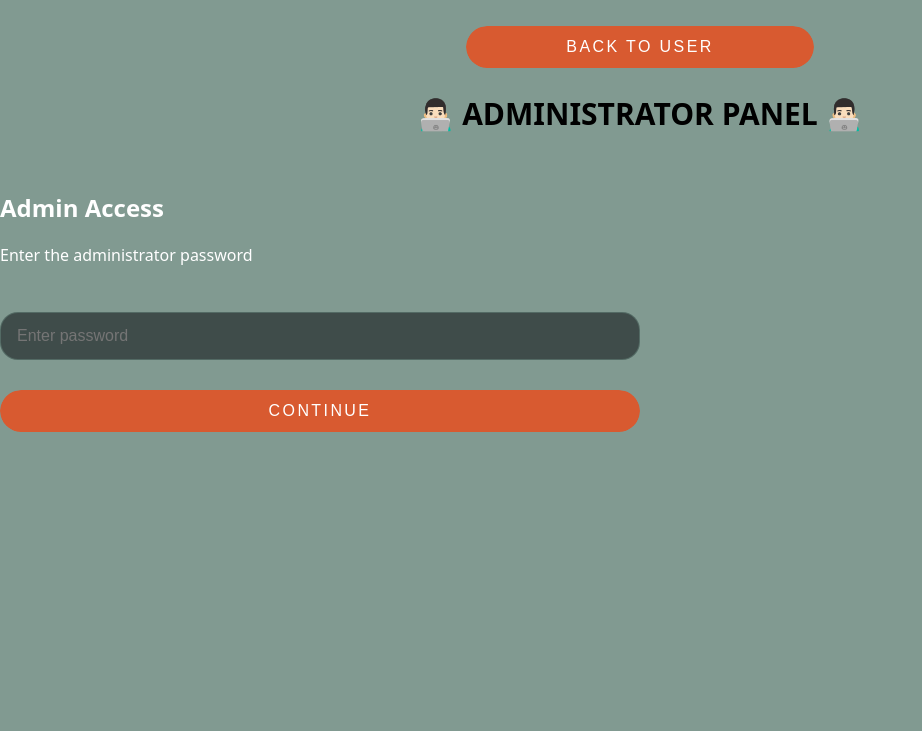
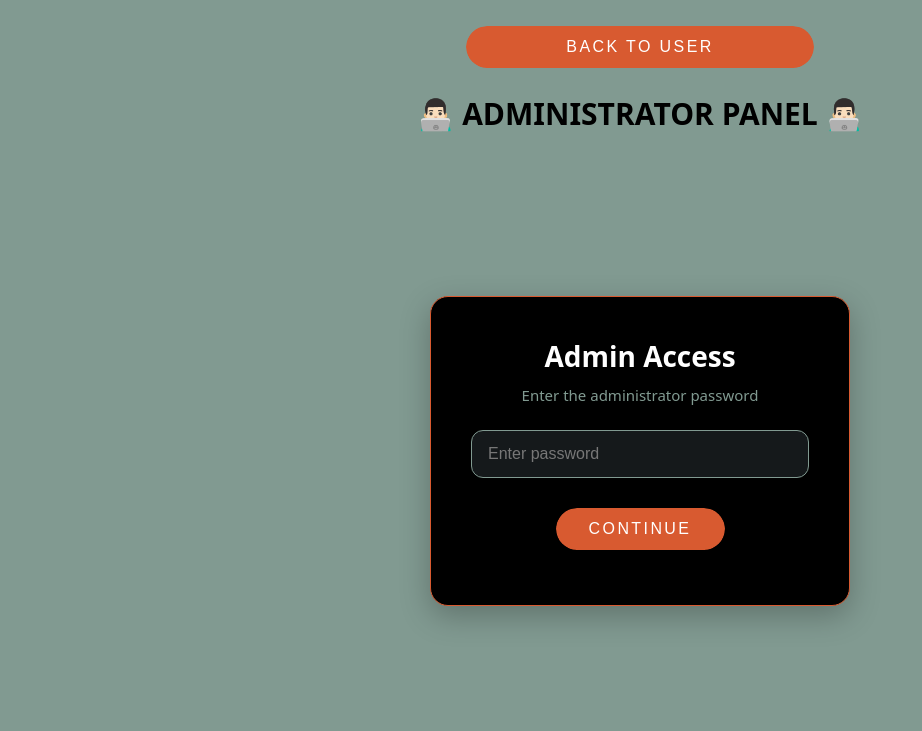
Before and after one commit to ak-junior3339/ParkX-Next-Generation-Smart-Parking-v2, a FastAPI app: page /admincontent in a window 1280 px wide. Shown: the part 237-968 px from the top of the page, without its empty margins (0-922 px from the left). Before the commit the page ends 669 px from the top, so only its background shows below. Run offline with FastAPI, Linux system fonts and the light colour scheme.

Commit message:
Adding css to admin login

```diff
--- a/static/style.css
+++ b/static/style.css
@@ -542,3 +542,107 @@ select {
 
     line-height: 1;
 }
+
+
+.admin-login {
+    min-height: 70vh;
+    display: flex;
+    justify-content: center;
+    align-items: center;
+    padding: 30px;
+}
+
+.login-card {
+    width: 100%;
+    max-width: 420px;
+
+    padding: 40px;
+
+    background: #000000;
+
+    border: 1px solid #D85A30;
+    border-radius: 18px;
+
+    text-align: center;
+
+    box-shadow:
+        0 10px 30px rgba(0, 0, 0, 0.25);
+
+    animation: loginFadeIn 0.5s ease;
+}
+
+.login-card h2 {
+    margin: 0 0 10px;
+
+    font-size: 28px;
+    font-weight: 800;
+
+    color: #ffffff;
+}
+
+.login-card p {
+    margin: 0 0 25px;
+
+    color: #819A91;
+    font-size: 15px;
+}
+
+#adminPassword {
+    width: 100%;
+
+    padding: 14px 16px;
+
+    margin: 0;
+
+    border: 1px solid #819A91;
+    border-radius: 12px;
+
+    background: #15191b;
+
+    color: #ffffff;
+
+    font-size: 16px;
+
+    outline: none;
+
+    box-sizing: border-box;
+
+    transition:
+        border-color 0.2s ease,
+        box-shadow 0.2s ease;
+}
+
+#adminPassword::placeholder {
+    color: #777777;
+}
+
+#adminPassword:focus {
+    border-color: #D85A30;
+
+    box-shadow:
+        0 0 0 3px rgba(216, 90, 48, 0.15);
+}
+
+#loginError {
+    margin-top: 15px;
+    margin-bottom: 0;
+
+    color: #ff6b6b;
+
+    font-size: 14px;
+    font-weight: 600;
+}
+
+@keyframes loginFadeIn {
+
+    from {
+        opacity: 0;
+        transform: translateY(15px);
+    }
+
+    to {
+        opacity: 1;
+        transform: translateY(0);
+    }
+
+}
```
